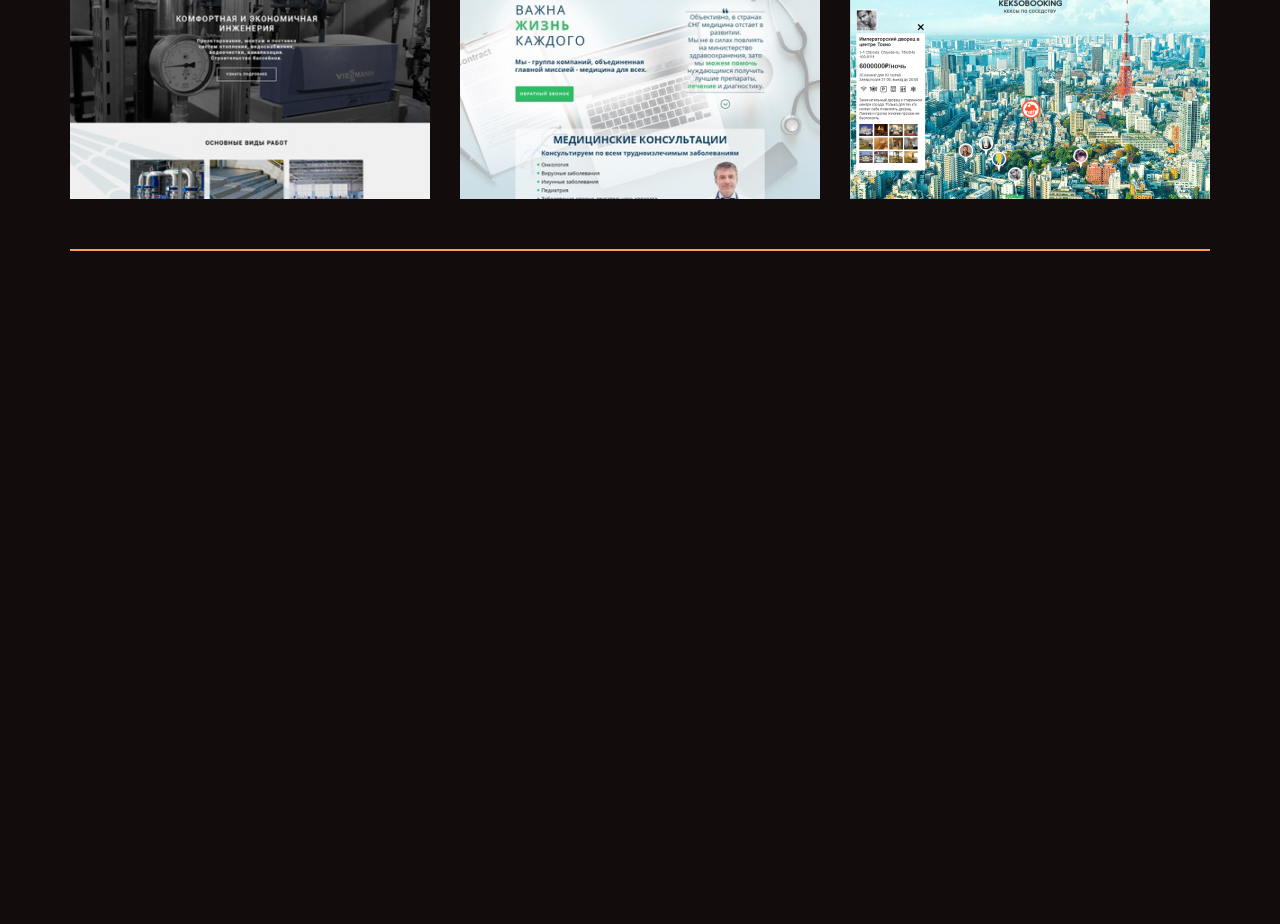
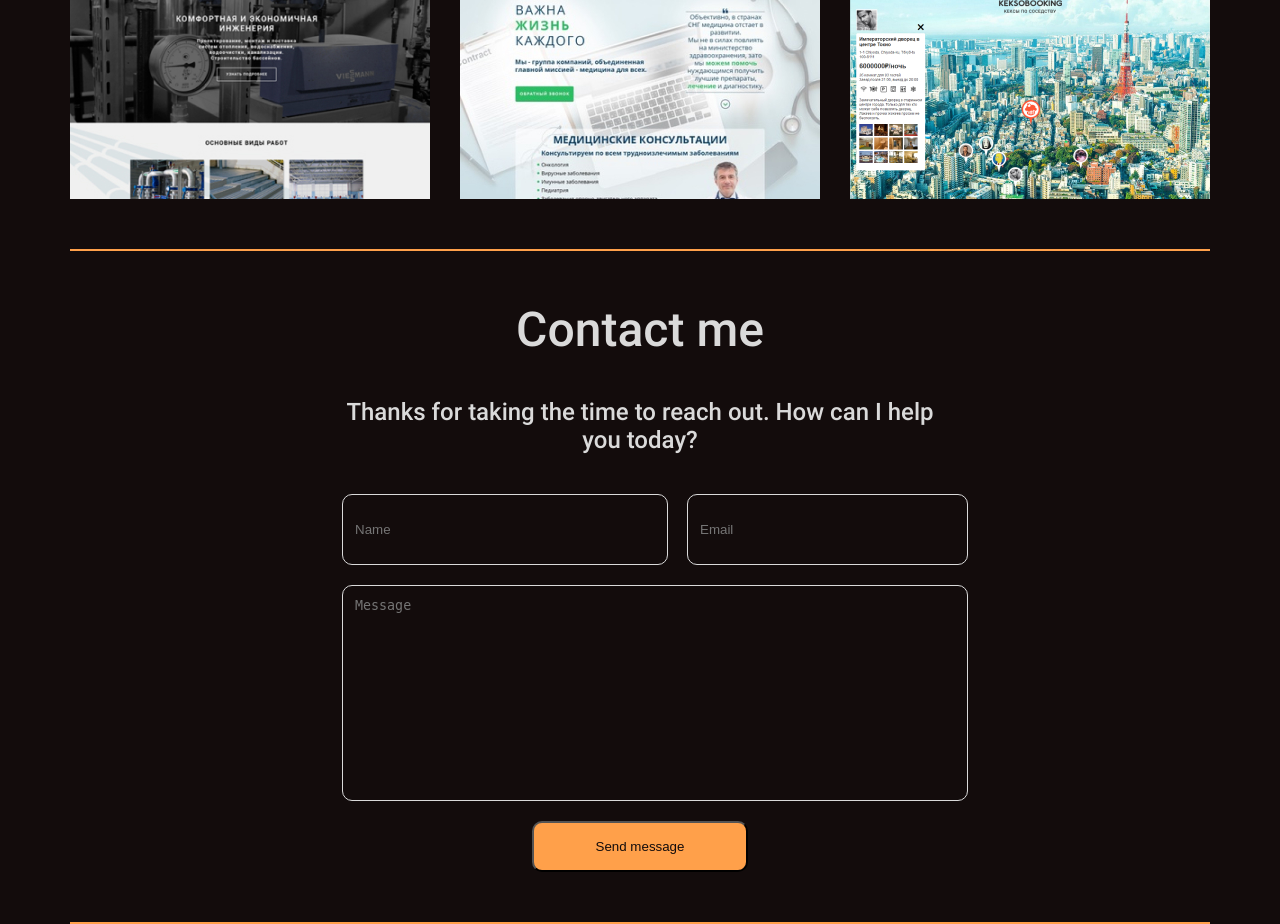
Before and after one commit to volkov85/webcreator, a PHP site: page / in a window 1280 px wide. Shown: the part 1722-2646 px from the top of the page. Before the commit the page ends 1973 px from the top, so only its background shows below. Run offline with PHP 8.4, Linux system fonts and the light colour scheme; style sheets or scripts are compiled from the project's sources.

Commit message:
Form added

```diff
--- a/source/index.html
+++ b/source/index.html
@@ -66,6 +66,31 @@
           <img src="img/portfolio_mini_6.jpg" alt="Portfolio image mini" width="360" height="200">
         </div >
       </section>
+      <section class="contact">
+        <h2 class="contact__title">
+          Contact me
+        </h2>
+        <p class="contact__desc">
+          Thanks for taking the time to reach out. How can I help you today?
+        </p>
+        <form class="contact__form" method="post">
+          <fieldset class="contact__fields" title="Form fields">
+            <!-- Hidden Required Fields -->
+            <input type="hidden" name="project_name" value="Homepage">
+            <input type="hidden" name="admin_email" value="admin@webcreator.top">
+            <input type="hidden" name="form_subject" value="Message">
+            <!-- END Hidden Required Fields -->
+            <div class="contact__wrapper">
+              <input type="text" class="contact__input" placeholder="Name" name="client_name" required autocomplete="off">
+              <input type="email" class="contact__input contact__input--mail" name="client_mail" placeholder="Email" required autocomplete="off">
+              <textarea class="contact__input contact__input--message" name="client_message" placeholder="Message" maxlength="150" required autocomplete="off"></textarea>
+            </div>
+          </fieldset>
+          <button class="contact_button" type="submit">
+            Send message
+          </button>
+        </form>
+      </section>
     </main>
     <footer class="footer">
     </footer>
--- /dev/null
+++ b/source/sass/blocks/contact.scss
@@ -0,0 +1,75 @@
+.contact {
+  border-bottom: solid $secondaryTextColor 2px;
+  padding-bottom: 50px;
+}
+
+.contact__title {
+  font-size: $fontSecTitleSize;
+  font-weight: $fontOfferWeight;
+  margin: 0 auto;
+  text-align: center;
+  padding-top: 50px;
+  padding-bottom: 40px;
+}
+
+.contact__desc {
+  font-weight: $fontOfferWeight;
+  font-size: 24px;
+  line-height: 28px;
+  width: 600px;
+  text-align: center;
+  margin: 0 auto;
+  padding-bottom: 40px;
+}
+
+.contact__form {
+  width: 600px;
+  margin: 0 auto;
+}
+
+.contact__fields {
+  border: none;
+  padding: 0;
+  width: 100%;
+}
+
+.contact__wrapper {
+  display: flex;
+  flex-direction: row;
+  flex-wrap: wrap;
+  justify-content: space-between;
+}
+
+.contact__input {
+  width: 300px;
+  height: 45px;
+  background-color: $baseBackColor;
+  color: rgba(218, 218, 218, 0.5);
+  border: 1px solid $baseTextColor;
+  border-radius: 10px;
+  margin: 0;
+  padding: 12px;
+}
+
+.contact__input--mail {
+  width: 255px;
+  margin-bottom: 20px;
+}
+
+.contact__input--message {
+  width: 600px;
+  height: 190px;
+  resize: none;
+}
+
+.contact_button {
+  display: block;
+  box-sizing: inherit;
+  width: 200px;
+  height: 45px;
+  background: $secondaryTextColor;
+  color: $baseBackColor;
+  font-weight: $fontOfferWeight;
+  border-radius: 10px;
+  margin: 20px auto 0;
+}
--- a/source/sass/style.scss
+++ b/source/sass/style.scss
@@ -10,3 +10,4 @@
 @import "blocks/offer.scss";
 @import "blocks/about.scss";
 @import "blocks/portfolio.scss";
+@import "blocks/contact.scss";
```
Also changed, not shown: build/index.html (+1 -1 lines), build/css/style.min.css, 1 other file.
